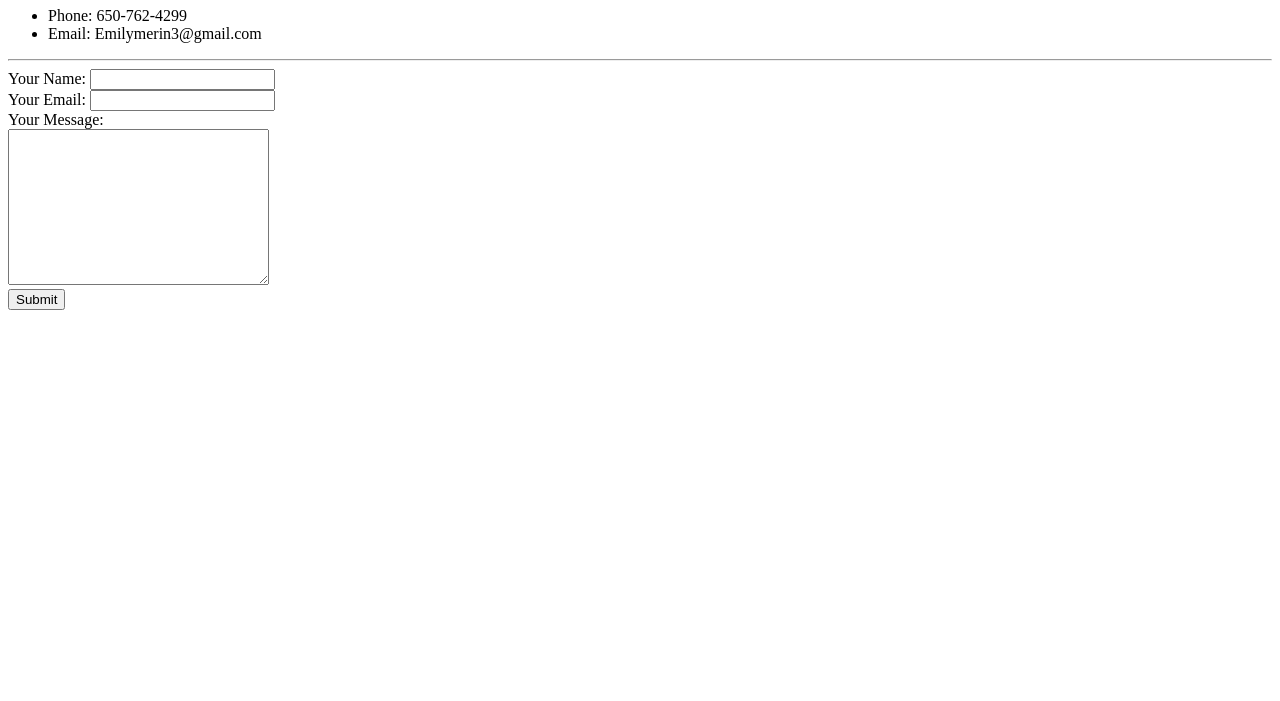
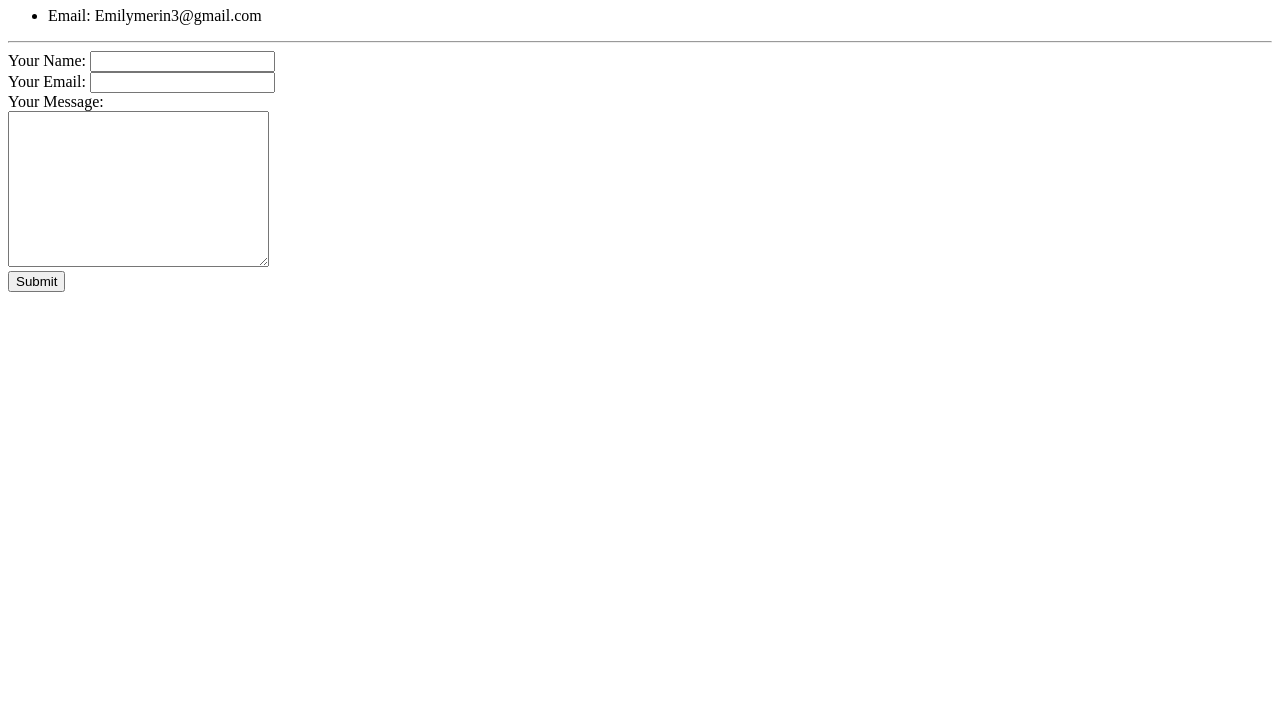
Before and after one commit to emilym444/CV, a plain HTML site: page Contact Me.html in a window 1280 px wide. Shown: the part 99-800 px from the top of the page. Drawn offline with Linux system fonts and the light colour scheme.

Commit message:
deleted number

```diff
--- a/Contact Me.html
+++ b/Contact Me.html
@@ -9,7 +9,6 @@
 <body>
   <<h1>Contact Me</h1>
     <ul>
-      <li>Phone: 650-762-4299</li>
       <li>Email: Emilymerin3@gmail.com</li>
     </ul>
     <hr>
```
